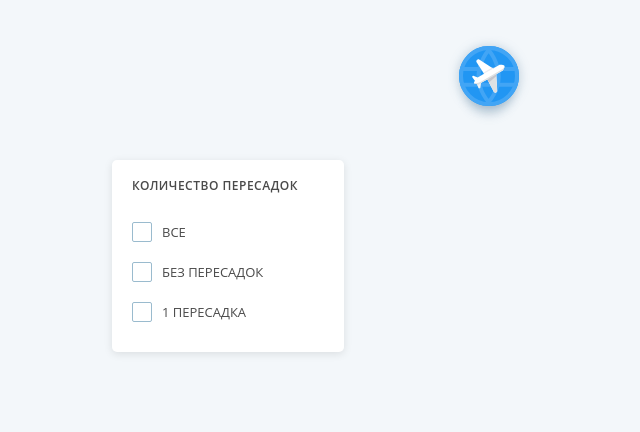
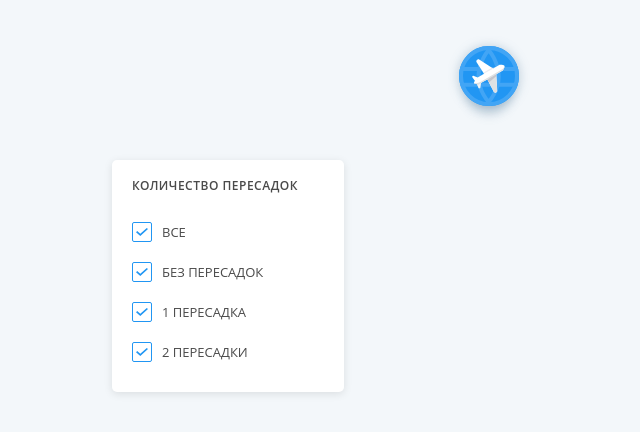
Before and after one commit to RayProud/aviasales-test, a React (Create React App) app: page / in a window 1280 px wide. Shown: the top 432 px of the page, without its empty margins (151-791 px from the left). Built offline with nearby package versions, Linux system fonts and the light colour scheme; no server answers.

Commit message:
Layover filter

```diff
--- a/public/worker.js
+++ b/public/worker.js
@@ -59,16 +59,16 @@ function filterSort(tickets, filters) {
 
     const array = tickets.slice();
 
-    // если layovers['stops-all'], то фильтруем по most
+    // если layovers['stopsall'], то фильтруем по most
     // иначе сперва фильтруем по остановкам, потом уже по most (чтобы дофильтровать остатки предыдущей фильтрации)
-    if (layovers['stops-all']) {
+    if (layovers['stopsall']) {
         if (cheapest) array.sort((a, b) => a.price - b.price);
         if (fastest) array.sort((a, b) => (a.segments[0].duration + a.segments[1].duration) - (b.segments[0].duration + b.segments[1].duration));
 
         return array;
     }
 
-    if (layovers['stops-all']) return array;
+    if (layovers['stopsall']) return array;
     // не больше трёх пересадок в фильтрах согласно дизайну и сайту (и здравому смыслу?)
     // как-то фильтровать по пришедшим пересадкам
 }
@@ -115,7 +115,7 @@ onmessage = async function(e) {
         await startSearch(filters);
     }
 
-    if (action === 'sort') {
+    if (action === 'sort' && allSortedTickets.length) {
         const sortedTickets = filterSort(allSortedTickets, filters);
         postMessage(sortedTickets.slice(0, 10));
     }
--- a/src/App.tsx
+++ b/src/App.tsx
@@ -6,11 +6,20 @@ import Layovers from './components/layovers/layovers';
 import Tickets from './components/tickets/tickets';
 import Header from './components/header/header';
 
-const { startSearching, changeMostFilter } = actions;
+const {
+  startSearching,
+  changeMostFilter,
+  changeLayoverFilter,
+  turnAllLayoverFiltersOn,
+  turnAllLayoverFiltersOff
+} = actions;
 
 interface Props {
   startSearching: typeof startSearching;
   changeMostFilter: typeof changeMostFilter;
+  changeLayoverFilter: typeof changeLayoverFilter;
+  turnAllLayoverFiltersOn: typeof turnAllLayoverFiltersOn;
+  turnAllLayoverFiltersOff: typeof turnAllLayoverFiltersOff;
   tickets: AppState['tickets']['tickets'];
   filters: AppState['filters'];
 }
@@ -23,14 +32,27 @@ class App extends React.Component<Props> {
   }
 
   render() {
-    const { tickets, filters: {cheapest}, changeMostFilter } = this.props;
+    const {
+      tickets,
+      filters: {
+        cheapest,
+        layovers
+      },
+      changeMostFilter,
+      changeLayoverFilter,
+      turnAllLayoverFiltersOn,
+      turnAllLayoverFiltersOff
+    } = this.props;
 
     return (
       <div className="app">
         <Header />
-        <Layovers />
+        <Layovers filters={layovers} onChange={changeLayoverFilter} onSwitchOn={turnAllLayoverFiltersOn} onSwitchOff={turnAllLayoverFiltersOff} />
         {tickets && tickets.length > 0 &&
-          <Tickets tickets={tickets.slice(0, 10)} cheapest={cheapest} onSelect={changeMostFilter} />
+          <React.Fragment>
+            {/* <Layovers filters={layovers} /> */}
+            <Tickets tickets={tickets} cheapest={cheapest} onSelect={changeMostFilter} />
+          </React.Fragment>
         }
       </div>
     );
@@ -46,7 +68,10 @@ const mapStateToProps = (state: AppState) => {
 
 const mapDispatchToProps = {
   startSearching,
-  changeMostFilter
+  changeLayoverFilter,
+  changeMostFilter,
+  turnAllLayoverFiltersOn,
+  turnAllLayoverFiltersOff
 };
 
 export default connect(
--- a/src/components/layovers/layovers.tsx
+++ b/src/components/layovers/layovers.tsx
@@ -1,7 +1,47 @@
 import React from 'react';
+import { AppState } from '../../redux/store';
+import { getPluralForm } from '../../helpers/formatters';
+import { LayoverFilter } from '../../redux/filters/types';
 import './layovers.css';
 
-const Layovers: React.FC = () => {
+interface Props {
+    filters: AppState['filters']['layovers'];
+    onChange: (filters: LayoverFilter) => void;
+    onSwitchOn: () => void;
+    onSwitchOff: () => void;
+}
+
+class Layovers extends React.PureComponent<Props> {
+    onChange = (event: React.ChangeEvent<HTMLInputElement>) => {
+        const { onSwitchOn, onSwitchOff, onChange } = this.props;
+        const value = event.target.checked;
+        const id = event.target.id;
+
+        if (id === 'stopsall') {
+            return value ? onSwitchOn() : onSwitchOff();
+        }
+
+        onChange({
+            [id]: value
+        });
+    }
+
+    getLayoverTitle = (stopsKeyword: string) => {
+        const plural = new Intl.PluralRules('ru-RU');
+
+        switch (stopsKeyword) {
+            case 'all':
+                return 'Все';
+            case '0':
+                return 'Без пересадок'
+            default:
+                return `${stopsKeyword} ${getPluralForm(plural.select(Number(stopsKeyword)), 'пересадка', 'пересадки', 'пересадок', 'пересадки')}`;
+        }
+    }
+
+    render() {
+        const { filters } = this.props;
+
         return (
             <aside className="layovers">
                 <div className="layovers-inner">
@@ -9,28 +49,26 @@ const Layovers: React.FC = () => {
                         Количество пересадок
                     </h2>
                     <ul className="layovers__list">
-                    <li className="layovers__item">
-                        <input id="stops-all" type="checkbox" className="layovers__item-checkbox"/>
-                        <label htmlFor="stops-all" className="layovers__item-label">
-                            Все
+                        {
+                            Object.keys(filters).map((filter, i) => {
+                                // 🤔 как-то неочевидно выходит деление на stops и all/0/1/2/3
+                                const stopsKeyword = filter.slice(5);
+
+                                return (
+                                    <li className="layovers__item" key={`${filter}-${i}`}>
+                                        <input onChange={this.onChange} checked={!!filters[filter]} id={filter} type="checkbox" className="layovers__item-checkbox"/>
+                                        <label htmlFor={filter} className="layovers__item-label">
+                                            {this.getLayoverTitle(stopsKeyword)}
                                         </label>
                                     </li>
-                    <li className="layovers__item">
-                        <input id="stops-0" type="checkbox" className="layovers__item-checkbox"/>
-                        <label htmlFor="stops-0" className="layovers__item-label">
-                            Без пересадок
-                        </label>
-                    </li>
-                    <li className="layovers__item">
-                        <input id="stops-1" type="checkbox" className="layovers__item-checkbox"/>
-                        <label htmlFor="stops-1" className="layovers__item-label">
-                            1 пересадка
-                        </label>
-                    </li>
+                                );
+                            })
+                        }
                     </ul>
                 </div>
             </aside>
         );
+    }
 };
 
 export default Layovers;
--- a/src/components/ticket/ticket.tsx
+++ b/src/components/ticket/ticket.tsx
@@ -1,6 +1,7 @@
 import React from 'react';
 import { DateTime } from 'luxon';
 import { Ticket as ITicket } from '../../redux/tickets/types';
+import { getPluralForm } from '../../helpers/formatters';
 import './ticket.css';
 
 interface Props {
@@ -20,18 +21,6 @@ const Ticket: React.FC<Props> = (props: Props) => {
     ).format(price);
 
     const plural = new Intl.PluralRules('ru-RU');
-    const getPluralForm = function(form: string, one: string, few: string, many: string, other: string) {
-        switch (form) {
-            case 'one':
-                return one;
-            case 'few':
-                return few;
-            case 'many':
-                return many;
-            default:
-                return other;
-        }
-    };
 
     return (
         <li className="ticket">
--- /dev/null
+++ b/src/helpers/formatters.ts
@@ -0,0 +1,12 @@
+export const getPluralForm = function(form: string, one: string, few: string, many: string, other: string) {
+    switch (form) {
+        case 'one':
+            return one;
+        case 'few':
+            return few;
+        case 'many':
+            return many;
+        default:
+            return other;
+    }
+};
--- a/src/redux/filters/actions.ts
+++ b/src/redux/filters/actions.ts
@@ -13,3 +13,15 @@ export const changeLayoverFilter = function(layovers: LayoverFilter) {
         layovers
     };
 };
+
+export const turnAllLayoverFiltersOn = function() {
+    return {
+        type: 'TURN_ALL_LAYOVER_FILTERS_ON' as const
+    };
+};
+
+export const turnAllLayoverFiltersOff = function() {
+    return {
+        type: 'TURN_ALL_LAYOVER_FILTERS_OFF' as const
+    };
+};
--- a/src/redux/filters/reducers.ts
+++ b/src/redux/filters/reducers.ts
@@ -1,11 +1,21 @@
-import { State, ActionsTypes } from './types';
+import { State, ActionsTypes, LayoverFilter } from './types';
 
 const initialState: State = {
     layovers: {
-        'stops-all': true
+        'stopsall': true,
+        'stops0': true,
+        'stops1': true,
+        'stops2': true
     },
     cheapest: true
 };
+
+function changeAllLayovers(prevLayovers: LayoverFilter, state: boolean) {
+    return Object.keys(prevLayovers).reduce((prev: LayoverFilter, key) => {
+        prev[key] = state;
+        return prev;
+    }, {})
+}
 
 export function filtersReducer(
     state = initialState,
@@ -15,7 +25,10 @@ export function filtersReducer(
         case 'CHANGE_LAYOVER_FILTER': {
             return {
                 ...state,
-                layovers: action.layovers
+                layovers: {
+                    ...state.layovers,
+                    ...action.layovers
+                }
             };
         }
         case 'CHANGE_MOST_FILTER':
@@ -23,6 +36,16 @@ export function filtersReducer(
                 ...state,
                 cheapest: action.cheapest
             }
+        case 'TURN_ALL_LAYOVER_FILTERS_ON':
+            return {
+                ...state,
+                layovers: changeAllLayovers(state.layovers, true)
+            };
+        case 'TURN_ALL_LAYOVER_FILTERS_OFF':
+            return {
+                ...state,
+                layovers: changeAllLayovers(state.layovers, false)
+            };
         default:
             return state;
     }
--- a/src/redux/tickets/reducers.ts
+++ b/src/redux/tickets/reducers.ts
@@ -1,4 +1,4 @@
-import { Ticket, State, ActionsTypes } from './types';
+import { State, ActionsTypes } from './types';
 
 const initialState: State = {};
 
```
Also changed, not shown: src/redux/filters/types.ts (+9 -2 lines). Lines whose indentation alone changed are shown as unchanged.
